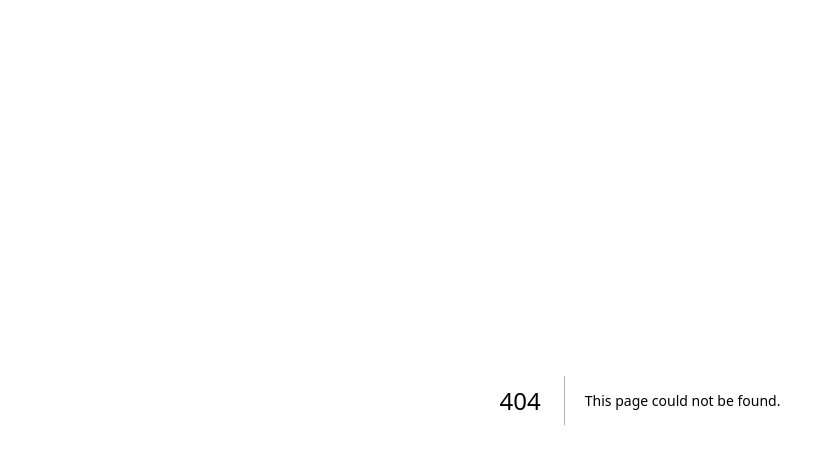
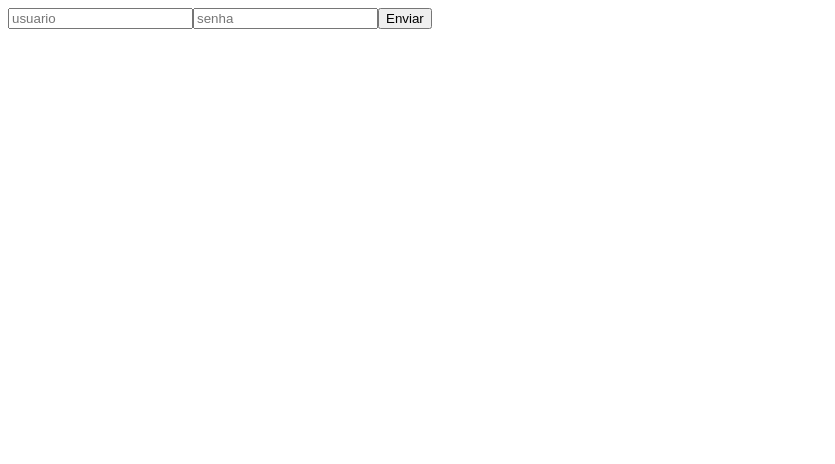
Before and after one commit to Brighside/Vigsaude, a Next.js app in the folder vigsaude_front/: page /teste in a window 1280 px wide. Before the commit this address had no page. Shown: the top 464 px of the page, without its empty margins (0-835 px from the left). Built offline with nearby package versions, Linux system fonts and the light colour scheme; a web font is replaced by a local one.

Commit message:
teste de comunicação com o back

```diff
--- /dev/null
+++ b/vigsaude_front/src/app/teste/SubmitButton.tsx
@@ -0,0 +1,15 @@
+"use client"
+
+import {  useFormStatus } from "react-dom"
+
+interface Props {
+    text: string
+}
+
+export default function SubmitButton ({ text }: Props) {
+	const { pending } = useFormStatus()
+
+	return (
+		<button type="submit" aria-disabled={pending}>{text}</button>
+	)
+}
--- /dev/null
+++ b/vigsaude_front/src/app/teste/page.tsx
@@ -0,0 +1,15 @@
+import SubmitButton from "./SubmitButton"
+import { testeForm } from "./testeForm"
+
+export default function Teste() {
+	return (
+		<>
+			<form action={testeForm}>
+				<input type="text" placeholder="usuario" name="usuario"/>
+				<input type="text" placeholder="senha" name="senha"/>
+				<SubmitButton text="Enviar"/>
+			</form>
+
+		</>
+	)
+}
--- /dev/null
+++ b/vigsaude_front/src/app/teste/testeForm.tsx
@@ -0,0 +1,20 @@
+import { redirect } from "next/navigation"
+
+export async function testeForm(formdata: FormData) {
+	"use server"
+	const usuario = formdata.get("usuario")
+	const senha = formdata.get("senha")
+
+	const res = await fetch("https://vigsaude-back.vercel.app", {
+		method: "POST",
+		mode: "no-cors",
+		headers: {
+			"Content-Type": "application/json"
+		},
+		body: JSON.stringify({ usuario, senha})
+	})
+
+	const data = await res.json()
+
+	redirect(`/${"?usuario="+data.usuario+"?senha="+data.senha}`)
+}
```
Also changed, not shown: vigsaude_front/.eslintrc.json.
